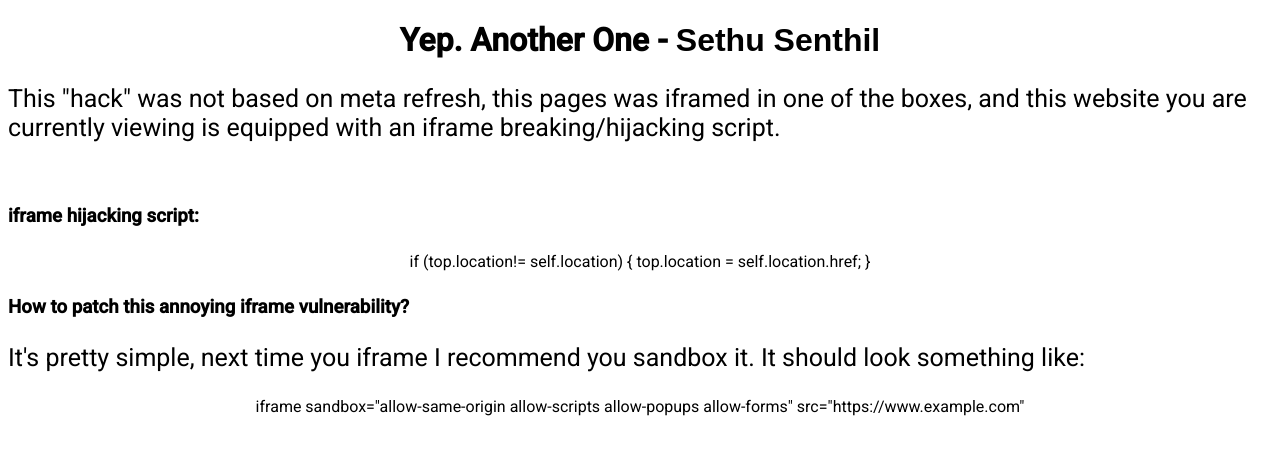
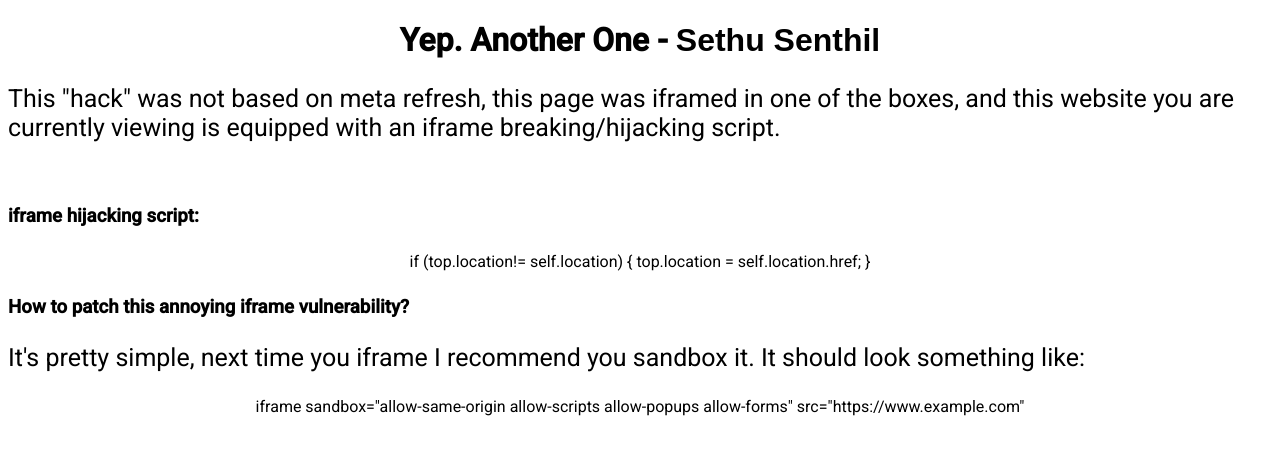
Before and after one commit to ImgBotApp/sethusenthil.github.io, a plain HTML site: page TinyProjects/iframe_hijack/index.html in a window 1280 px wide. Drawn offline with Linux system fonts and the light colour scheme; a web font is replaced by a local one.

Commit message:
Update index.html

```diff
--- a/TinyProjects/iframe_hijack/index.html
+++ b/TinyProjects/iframe_hijack/index.html
@@ -10,7 +10,7 @@ if (top.location!= self.location) {
 <link href="https://fonts.googleapis.com/css?family=Roboto:400,500" rel="stylesheet">
 <title>Another Attack By Sethu</title>
 <center><h1> Yep. Another One - <span class="sethu">Sethu Senthil</span></h1></center>
-<p>This "hack" was not based on meta refresh, this pages was iframed in one of the boxes, and this website you are currently viewing is equipped with an iframe breaking/hijacking script.</p>
+<p>This "hack" was not based on meta refresh, this page was iframed in one of the boxes, and this website you are currently viewing is equipped with an iframe breaking/hijacking script.</p>
 <br>
 <span><h3>iframe hijacking script:</h3><p>
   <center>if (top.location!= self.location) {
```
